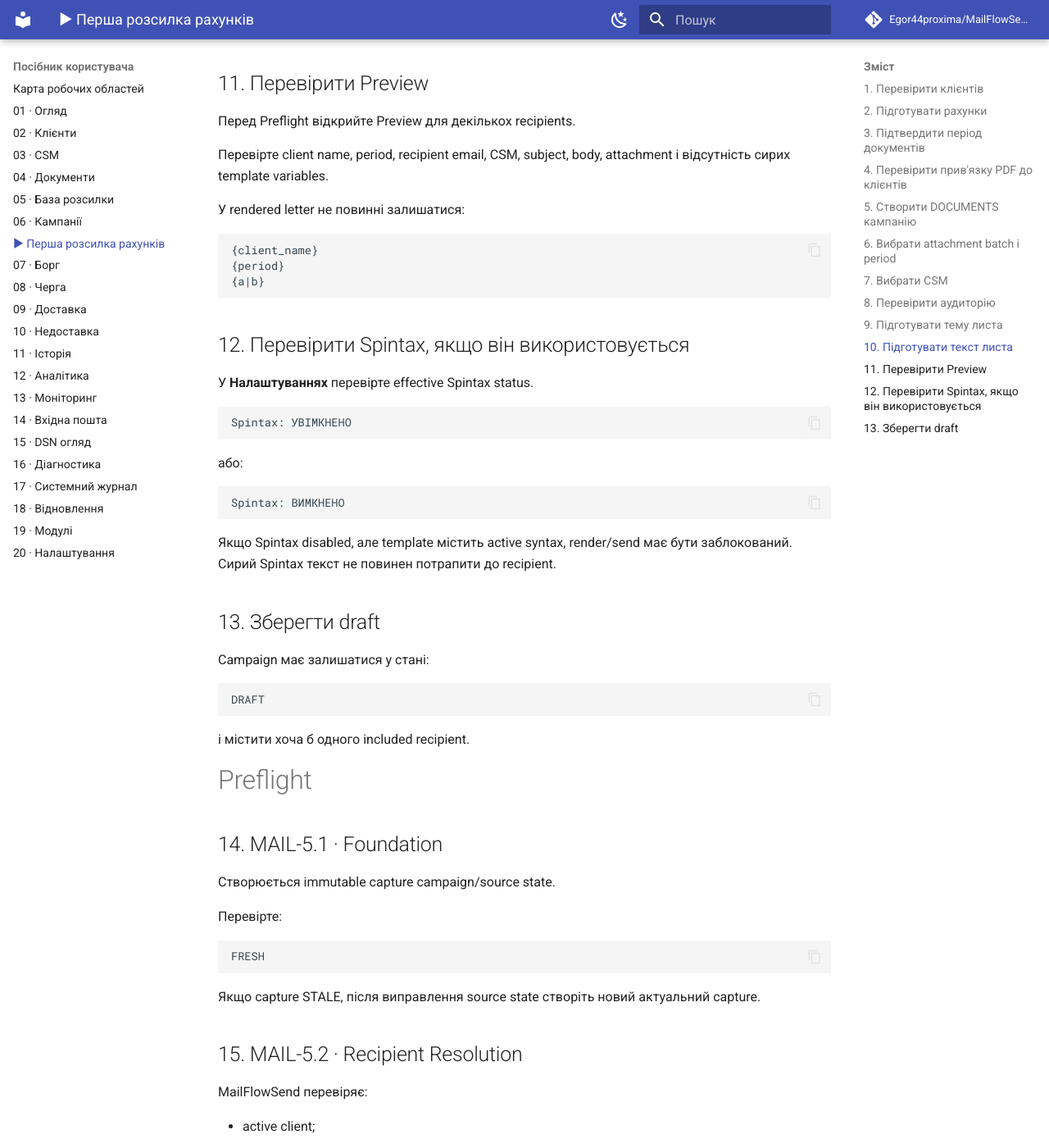
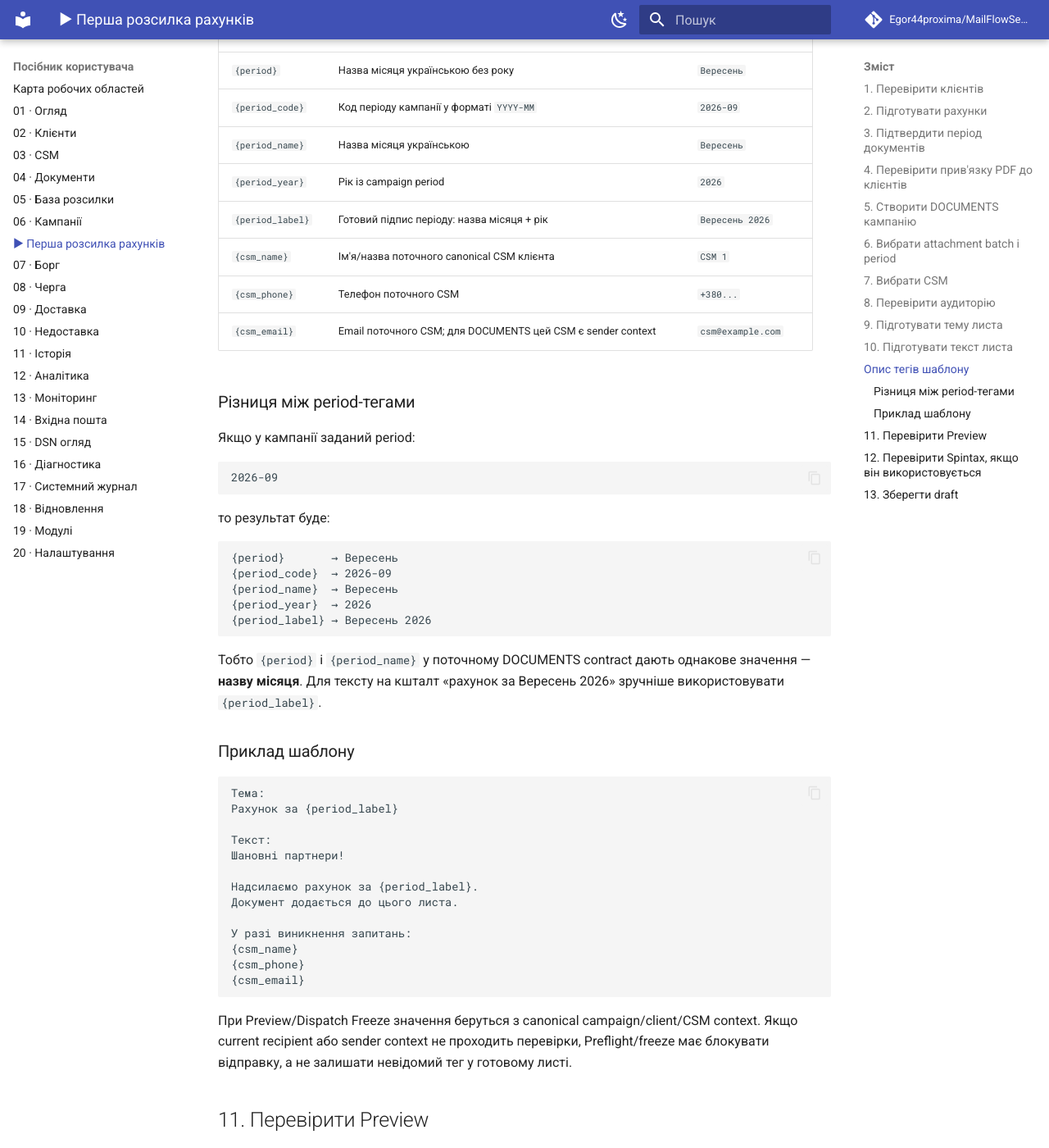
Before and after one commit to Egor44proxima/MailFlowSend-Docs, an MkDocs documentation site: the page built from docs/user-guide/first-documents-campaign.md, in a window 1280 px wide and 1400 px high, scrolled down 4244 px. Shown: the whole window at 82% size. Built offline with MkDocs 1.6.1 and Material for MkDocs 9.7.7, drawn with Linux system fonts in a browser that asks for light colours; comment, search, counter and statistics services are not loaded; some of the changed text lies outside the part shown.

Commit message:
docs: explain DOCUMENTS template variables

```diff
--- a/docs/user-guide/first-documents-campaign.md
+++ b/docs/user-guide/first-documents-campaign.md
@@ -178,19 +178,62 @@ Excluded
 > У разі виникнення запитань просимо звернутися до вашого менеджера.
 > З повагою, {csm_name}
 
-Підтримувані campaign variables можуть включати:
+## Опис тегів шаблону
+
+Для кампанії типу **DOCUMENTS** Core підтримує такі variables:
+
+| Тег | Що підставляється | Приклад |
+|---|---|---|
+| `{client_name}` | Canonical назва клієнта з картки **Клієнти** | `Клієнт A` |
+| `{client_email}` | Точна email-адреса recipient, для якого виконується Preview / freeze | `client@example.com` |
+| `{period}` | Назва місяця українською без року | `Вересень` |
+| `{period_code}` | Код періоду кампанії у форматі `YYYY-MM` | `2026-09` |
+| `{period_name}` | Назва місяця українською | `Вересень` |
+| `{period_year}` | Рік із campaign period | `2026` |
+| `{period_label}` | Готовий підпис періоду: назва місяця + рік | `Вересень 2026` |
+| `{csm_name}` | Ім'я/назва поточного canonical CSM клієнта | `CSM 1` |
+| `{csm_phone}` | Телефон поточного CSM | `+380...` |
+| `{csm_email}` | Email поточного CSM; для DOCUMENTS цей CSM є sender context | `csm@example.com` |
+
+### Різниця між period-тегами
+
+Якщо у кампанії заданий period:
 
 ~~~text
-{client_name}
-{period}
-{period_code}
-{period_name}
-{period_year}
-{period_label}
+2026-09
+~~~
+
+то результат буде:
+
+~~~text
+{period}       → Вересень
+{period_code}  → 2026-09
+{period_name}  → Вересень
+{period_year}  → 2026
+{period_label} → Вересень 2026
+~~~
+
+Тобто `{period}` і `{period_name}` у поточному DOCUMENTS contract дають однакове значення — **назву місяця**. Для тексту на кшталт «рахунок за Вересень 2026» зручніше використовувати `{period_label}`.
+
+### Приклад шаблону
+
+~~~text
+Тема:
+Рахунок за {period_label}
+
+Текст:
+Шановні партнери!
+
+Надсилаємо рахунок за {period_label}.
+Документ додається до цього листа.
+
+У разі виникнення запитань:
 {csm_name}
 {csm_phone}
 {csm_email}
 ~~~
+
+При Preview/Dispatch Freeze значення беруться з canonical campaign/client/CSM context. Якщо current recipient або sender context не проходить перевірки, Preflight/freeze має блокувати відправку, а не залишати невідомий тег у готовому листі.
 
 ## 11. Перевірити Preview
 
```
